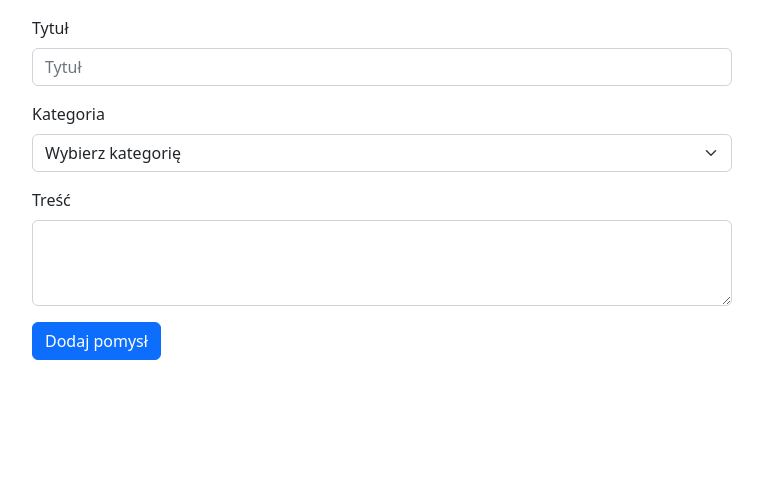
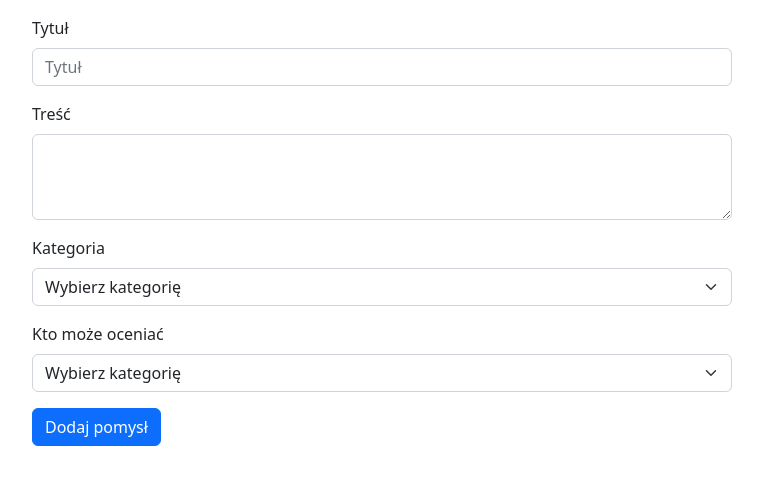
Before and after one commit to nadrian4/APSI-Ideas, a Django app: page /dodaj-pomysl in a window 1280 px wide. Shown: the part 56-541 px from the top of the page, without its empty margins (50-813 px from the left). Run offline with Django 4.2, Linux system fonts and the light colour scheme.

Commit message:
grupy użytkowników

```diff
--- a/app/apsi_app/models.py
+++ b/app/apsi_app/models.py
@@ -1,6 +1,8 @@
 from django.db import models
 from django.utils import timezone
 from django.contrib.auth.models import User
+
+from django.conf import settings
 
 
 class Glosowanie(models.Model):
@@ -15,6 +17,7 @@ class Glosowanie(models.Model):
 class Pomysl(models.Model):
     tytul = models.CharField(max_length=20)
     kategoria = models.CharField(max_length=20, default='Ogólne')
+    kto_moze_oceniac = models.CharField(max_length=20, default='Wszyscy')
     tresc = models.CharField(max_length=200)
     data = models.DateField(default=timezone.now)
     srednia_ocen = models.IntegerField(default=0)
--- a/app/apsi_app/templates/apsi_app/dodaj-pomysl.html
+++ b/app/apsi_app/templates/apsi_app/dodaj-pomysl.html
@@ -7,6 +7,12 @@
     <div class="mb-3">
         <label for="exampleFormControlInput1" class="form-label">Tytuł</label>
         <input type="text" class="form-control" id="exampleFormControlInput1" name="tytul" placeholder="Tytuł">
+    </div>
+
+
+    <div class="mb-3">
+        <label for="exampleFormControlTextarea1" class="form-label">Treść</label>
+        <textarea class="form-control" id="exampleFormControlTextarea1" name="tresc" rows="3"></textarea>
     </div>
 
     <div class="mb-3">
@@ -20,8 +26,13 @@
     </div>
 
     <div class="mb-3">
-        <label for="exampleFormControlTextarea1" class="form-label">Treść</label>
-        <textarea class="form-control" id="exampleFormControlTextarea1" name="tresc" rows="3"></textarea>
+        <label for="kto_moze_oceniac" class="form-label">Kto może oceniać</label>
+        <select id="kto_moze_oceniac" name="kto_moze_oceniac" class="form-select" aria-label="Default select example">
+            <option selected>Wybierz kategorię</option>
+            {% for i in kto_moze_oceniac %}
+            <option value="{{ i }}">{{ i }}</option>
+            {% endfor %}
+        </select>
     </div>
 
     <button type="submit" class="btn btn-primary">Dodaj pomysł</button>
--- a/app/apsi_app/views.py
+++ b/app/apsi_app/views.py
@@ -1,6 +1,7 @@
 from django.shortcuts import render, redirect
 from django.core.paginator import Paginator
 from django.utils import timezone
+from django.contrib.auth.models import User
 
 from .models import Glosowanie, Pomysl, GlosowaniePomysl, Glos, Ocena
 
@@ -27,9 +28,21 @@ def index(request):
     paginator = Paginator(Pomysl.objects.all(), 5)
     page = request.GET.get('page')
     pomysly = paginator.get_page(page)
+    pomysly_kto_moze_oceniac = []
+
+    user_groups = request.user.groups.all()
+
+    for pomysl in pomysly:
+        moze_oceniac = False
+
+        if user_groups[0].__str__() == pomysl.kto_moze_oceniac or pomysl.kto_moze_oceniac == 'Wszyscy':
+            moze_oceniac = True
+
+        pomysly_kto_moze_oceniac.append({'pomysl': pomysl, 'moze_oceniac': moze_oceniac})
 
     context = {
         'pomysly': pomysly,
+        'pomysly_kto_moze_oceniac': pomysly_kto_moze_oceniac,
         'pomysly_liczba': range(1, paginator.num_pages+1),
         'page': page
     }
@@ -42,8 +55,15 @@ def login(request):
 
 
 def profile(request):
+    user = request.user
+    user_groups = user.groups.all()
+
+    for group in user_groups:
+        print(group)
+
     context = {
-        'user': request.user
+        'user': request.user,
+        'user_groups': user_groups
     }
 
     return render(request, 'apsi_app/profile.html', context)
@@ -54,15 +74,18 @@ def dodaj_pomysl(request):
         tytul = request.POST['tytul']
         tresc = request.POST['tresc']
         kategoria = request.POST['kategoria']
+        kto_moze_oceniac = request.POST['kto_moze_oceniac']
 
-        pomysl = Pomysl(tytul=tytul, kategoria=kategoria, tresc=tresc, uzytkownik=request.user)
+        pomysl = Pomysl(tytul=tytul, kategoria=kategoria, kto_moze_oceniac=kto_moze_oceniac, tresc=tresc, uzytkownik=request.user)
         pomysl.save()
         return redirect('index')
     else:
         kategorie = ['Edukacja', 'Życie społeczne', 'Infrastruktura']
+        kto_moze_oceniac = ['Student', 'Pracownik', 'Wszyscy']
 
         context = {
-            'kategorie': kategorie
+            'kategorie': kategorie,
+            'kto_moze_oceniac': kto_moze_oceniac
         }
 
         return render(request, 'apsi_app/dodaj-pomysl.html', context)
```
Also changed, not shown: app/apsi_app/templates/apsi_app/index.html (+9 -5 lines), app/apsi_app/templates/apsi_app/profile.html (+3 -4 lines).
